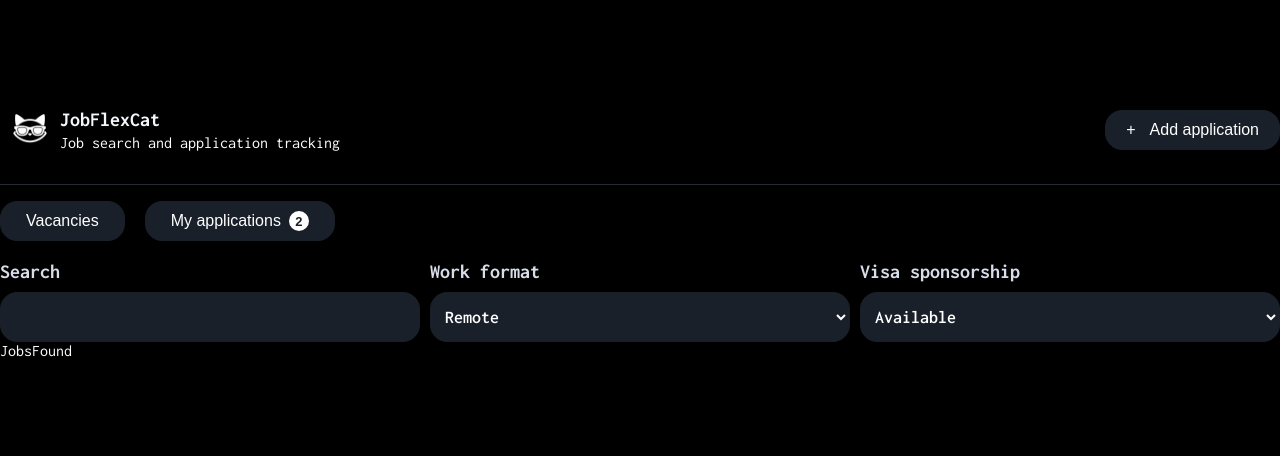
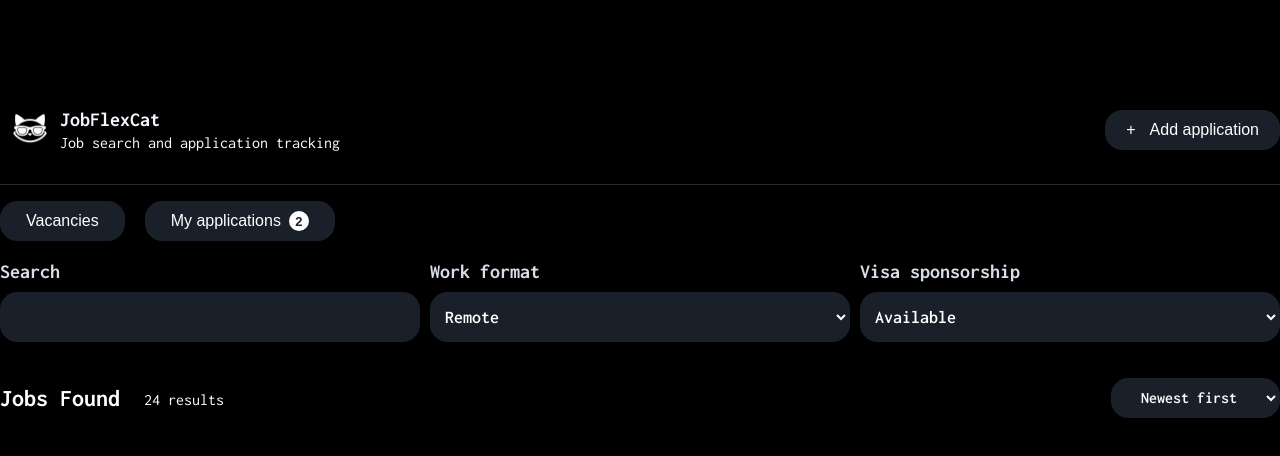
Before and after one commit to FinrichEu/MewRoute, a React (Vite) app: page / in a window 1280 px wide. Shown: the top 456 px of the page. Built offline with nearby package versions, Linux system fonts and the light colour scheme.

Commit message:
add jobs found

```diff
--- a/src/components/JobsFound.jsx
+++ b/src/components/JobsFound.jsx
@@ -2,6 +2,18 @@ import React from 'react'
 
 export default function JobsFound() {
   return (
-    <div>JobsFound</div>
+    <div className="jobs-block">
+      <div className="jobs-header">
+        <h2 className="jobs-title">Jobs Found</h2>
+        <span className="jobs-count">24 results</span>
+      </div>
+      <div className="sort-field">
+        <label htmlFor="sort-by"></label>
+        <select id="sort-by" defaultValue="newest">
+          <option value="newest">Newest first</option>
+          <option value="oldest">Oldest first</option>
+        </select>
+      </div>
+    </div>
   )
 }
--- a/src/index.css
+++ b/src/index.css
@@ -163,3 +163,41 @@ header .logo {
   font-size: 20px;
   font-weight: 700;
 }
+
+/* Jobs Found */
+
+.jobs-block {
+  display: flex;
+  align-items: center;
+  justify-content: space-between;
+  margin-top: 36px;
+}
+
+.jobs-title {
+  color: #ffffff;
+  font-weight: 700;
+  font-size: 24px;
+}
+
+.jobs-count {
+  transform: translateY(1.4px);
+}
+
+.jobs-header {
+  display: flex;
+  align-items: center;
+  gap: 24px;
+}
+
+.sort-field select {
+  height: 40px;
+  padding: 0 25px;
+
+  background: #1A2029;
+  border-radius: 17px;
+  color: #ffffff;
+  border: 1px solid #1A2029;
+  font-family: inherit;
+  font-size: 16px;
+  font-weight: 600;
+}
```
